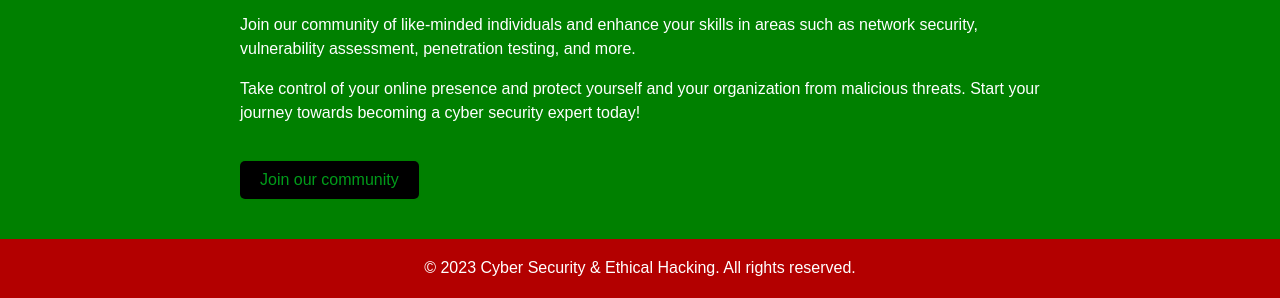
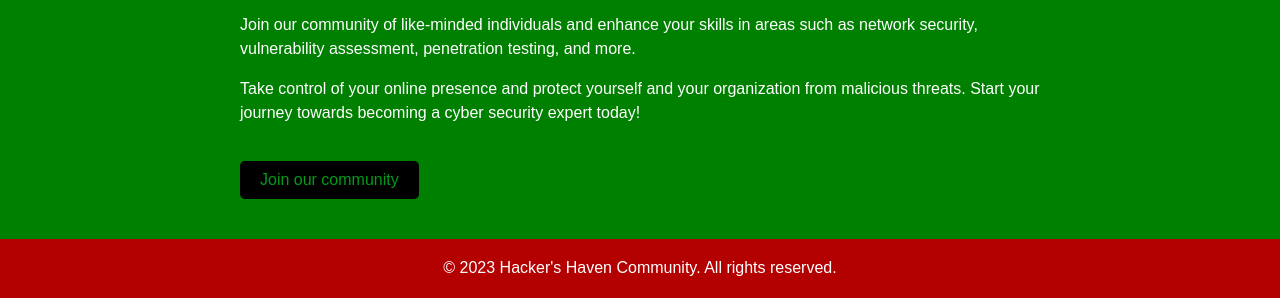
Before and after one commit to hackershavencommunity/-, a plain HTML site: page index.html in a window 1280 px wide. Shown: the part 602-900 px from the top of the page. Drawn offline with Linux system fonts and the light colour scheme.

Commit message:
index.html

```diff
--- a/index.html
+++ b/index.html
@@ -78,7 +78,7 @@
     <a href="https://www.facebook.com/groups/1433422214069852"target="_blank" class="cta-button">Join our community</a>
   </main>
   <footer>
-    <p>&copy; 2023 Cyber Security & Ethical Hacking. All rights reserved.</p>
+    <p>&copy; 2023 Hacker's Haven Community. All rights reserved.</p>
   </footer>
 </body>
 </html>
```
